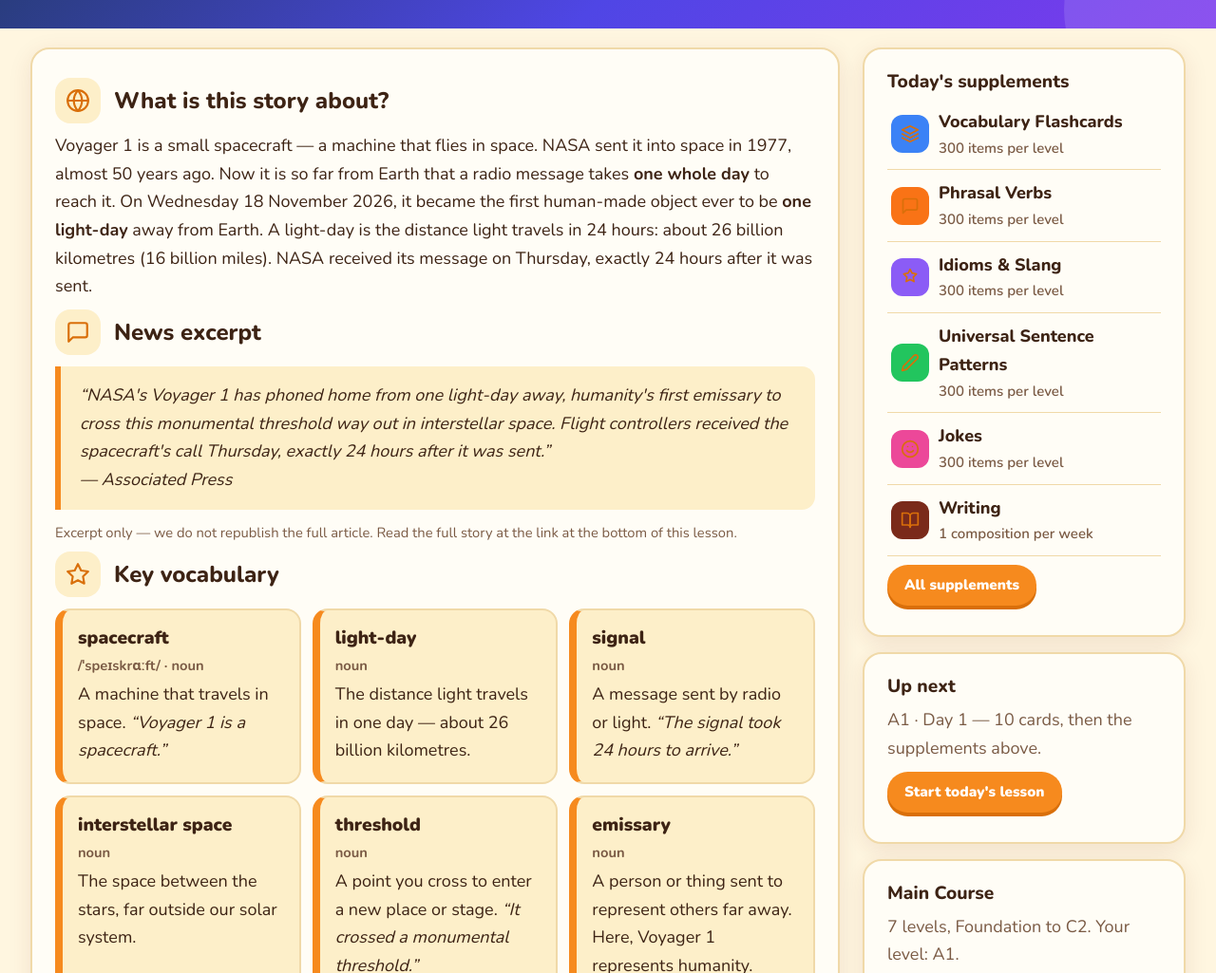
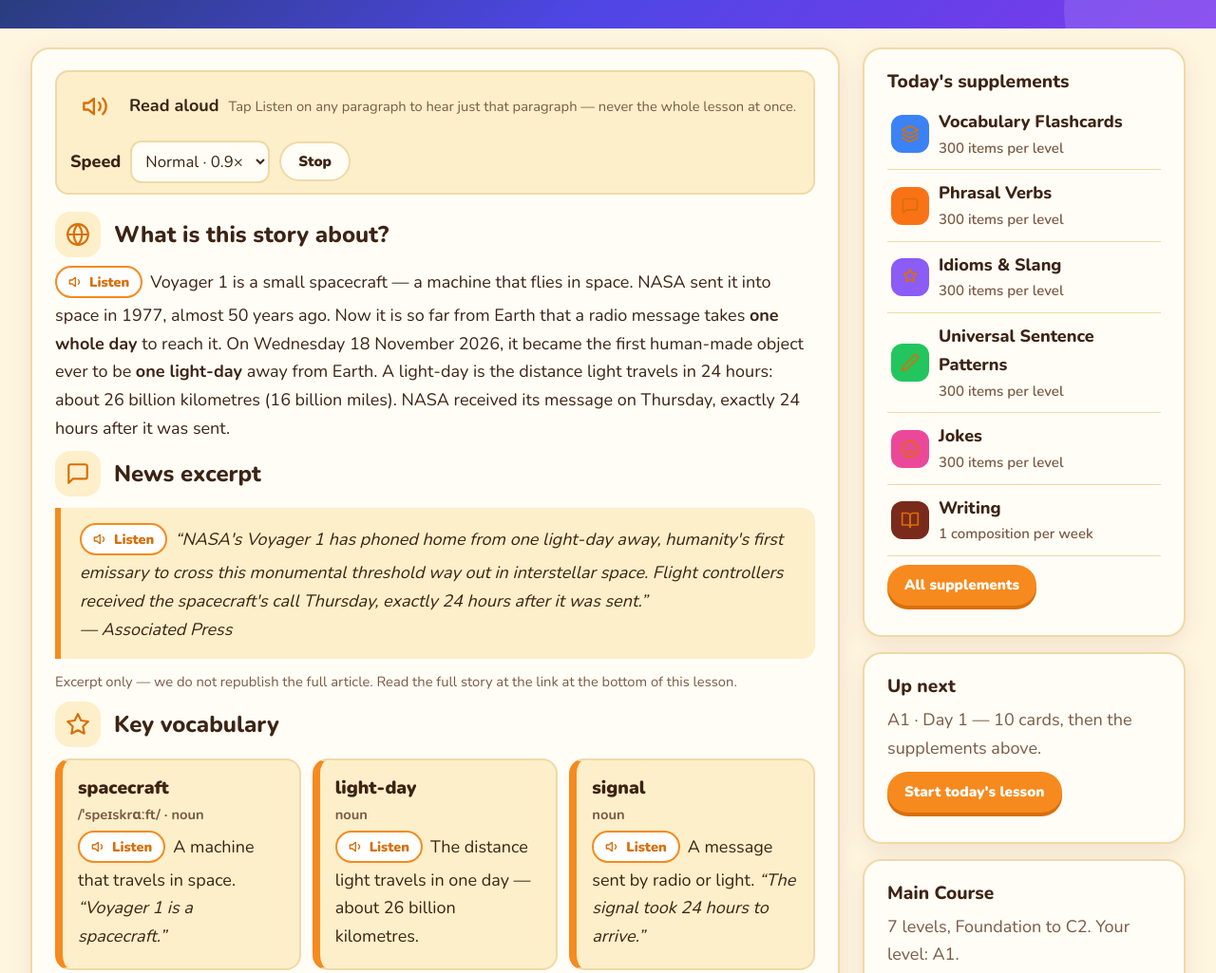
Before and after one commit to JR168899/EverydayEnglish, a plain HTML site: page website/home.html in a window 1280 px wide. Shown: the part 951-1976 px from the top of the page at 95% size. Drawn offline with nearby package versions, Linux system fonts and the light colour scheme.

Commit message:
News read-aloud: one Listen button per paragraph (never read-all), speed control + Stop

```diff
--- a/website/home.html
+++ b/website/home.html
@@ -70,6 +70,17 @@
 
   <div class="layout">
     <article class="card layout-main" style="margin:0">
+      <div class="read-controls" id="readControls">
+        <span class="ic-tile"><svg viewBox="0 0 24 24" fill="none" stroke="currentColor" stroke-width="2" stroke-linecap="round" stroke-linejoin="round"><polygon points="11 5 6 9 2 9 2 15 6 15 11 19 11 5"/><path d="M15.54 8.46a5 5 0 0 1 0 7.07"/><path d="M19.07 4.93a10 10 0 0 1 0 14.14"/></svg></span><strong>Read aloud</strong>
+        <span class="muted small">Tap Listen on any paragraph to hear just that paragraph — never the whole lesson at once.</span>
+        <label for="readSpeed">Speed</label>
+        <select id="readSpeed">
+          <option value="0.8">Slow · 0.8×</option>
+          <option value="0.9" selected>Normal · 0.9×</option>
+          <option value="1.1">Fast · 1.1×</option>
+        </select>
+        <button class="btn ghost small" id="stopReading" type="button">Stop</button>
+      </div>
       <div class="section-head">
         <span class="ic-tile"><svg viewBox="0 0 24 24" fill="none" stroke="currentColor" stroke-width="2" stroke-linecap="round" stroke-linejoin="round"><circle cx="12" cy="12" r="10"/><line x1="2" y1="12" x2="22" y2="12"/><path d="M12 2a15.3 15.3 0 0 1 4 10 15.3 15.3 0 0 1-4 10 15.3 15.3 0 0 1-4-10 15.3 15.3 0 0 1 4-10z"/></svg></span>
         <h2>What is this story about?</h2>
@@ -233,6 +244,51 @@ News lessons use short excerpts with a link to the original. Full articles belon
     '<p><a class="btn small" href="' + href + '">Start today\'s lesson</a></p></section>' +
     '<section class="card"><h3>Main Course</h3><p class="muted">7 levels, Foundation to C2. Your level: ' + name + '.</p>' +
     '<p><a class="btn ghost small" href="courses.html">All courses</a></p></section>';
+  /* ---- Read aloud: one Listen button per paragraph, never read-all. ---- */
+  (function () {
+    var article = document.querySelector('article.card.layout-main');
+    var controls = document.getElementById('readControls');
+    var speedEl = document.getElementById('readSpeed');
+    var stopBtn = document.getElementById('stopReading');
+    if (!article || !controls) return;
+    if (!('speechSynthesis' in window)) {
+      controls.insertAdjacentHTML('beforeend',
+        '<span class="small muted">Read aloud is not available in this browser — try Chrome, Edge or Safari.</span>');
+      return;
+    }
+    var speakerSvg = '<svg viewBox="0 0 24 24" fill="none" stroke="currentColor" stroke-width="2" stroke-linecap="round" stroke-linejoin="round"><polygon points="11 5 6 9 2 9 2 15 6 15 11 19 11 5"/><path d="M15.54 8.46a5 5 0 0 1 0 7.07"/></svg>';
+    var currentBtn = null, currentTarget = null;
+    function reset() {
+      if (currentBtn) { currentBtn.classList.remove('playing'); currentBtn.innerHTML = speakerSvg + 'Listen'; }
+      if (currentTarget) currentTarget.classList.remove('speaking');
+      currentBtn = null; currentTarget = null;
+    }
+    function stop() { window.speechSynthesis.cancel(); reset(); }
+    stopBtn.onclick = stop;
+    /* Each paragraph, quote, list item and vocabulary entry gets its own button. */
+    var targets = article.querySelectorAll('p:not(.small):not(.meta), blockquote, li, dd');
+    targets.forEach(function (el) {
+      var text = el.textContent.replace(/\s+/g, ' ').trim();
+      if (!text) return;
+      var b = document.createElement('button');
+      b.type = 'button'; b.className = 'listen-btn';
+      b.setAttribute('aria-label', 'Listen to this paragraph');
+      b.innerHTML = speakerSvg + 'Listen';
+      b.onclick = function () {
+        if (currentBtn === b) { stop(); return; }
+        stop();
+        var u = new SpeechSynthesisUtterance(text);
+        u.lang = 'en-US';
+        u.rate = parseFloat(speedEl.value || '0.9');
+        u.onend = reset; u.onerror = reset;
+        currentBtn = b; currentTarget = el;
+        b.classList.add('playing'); b.innerHTML = speakerSvg + 'Stop';
+        el.classList.add('speaking');
+        window.speechSynthesis.speak(u);
+      };
+      el.insertBefore(b, el.firstChild);
+    });
+  })();
 })();
 </script>
 </body>
--- a/website/styles.css
+++ b/website/styles.css
@@ -537,3 +537,14 @@ nav.main a.active{background:var(--primary);color:#fff}
   .tabbar a{font-size:.72rem;min-height:56px}
   .level-choice.featured{padding:20px}
 }
+
+/* Read aloud (news lesson, v3.1): one Listen button per paragraph, never read-all. */
+.read-controls{display:flex;gap:10px;align-items:center;flex-wrap:wrap;background:var(--surface-2);border:2px solid var(--border);border-radius:14px;padding:10px 14px;margin:0 0 18px}
+.read-controls label{font-weight:800;margin:0}
+.read-controls select{width:auto;max-width:160px;padding:8px 10px}
+.listen-btn{display:inline-flex;align-items:center;gap:6px;border:2px solid var(--primary);background:#fff;color:var(--primary-dark);font-family:inherit;font-weight:900;font-size:.9rem;padding:5px 12px;border-radius:999px;cursor:pointer;margin:0 8px 4px 0;vertical-align:middle}
+.listen-btn svg{width:16px;height:16px;flex:0 0 auto}
+.listen-btn:hover{background:var(--surface-2)}
+.listen-btn.playing{background:var(--primary);border-color:var(--primary);color:#fff}
+.speaking{background:var(--surface-2);border-radius:12px;box-shadow:inset 0 0 0 2px var(--primary)}
+blockquote.speaking,li.speaking{padding-left:14px}
```
